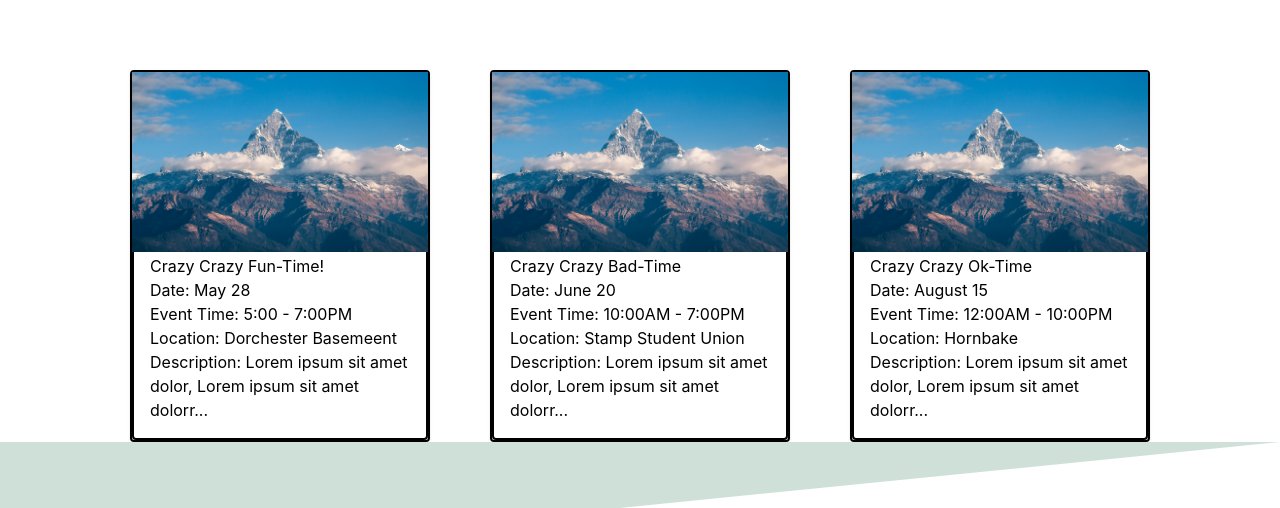
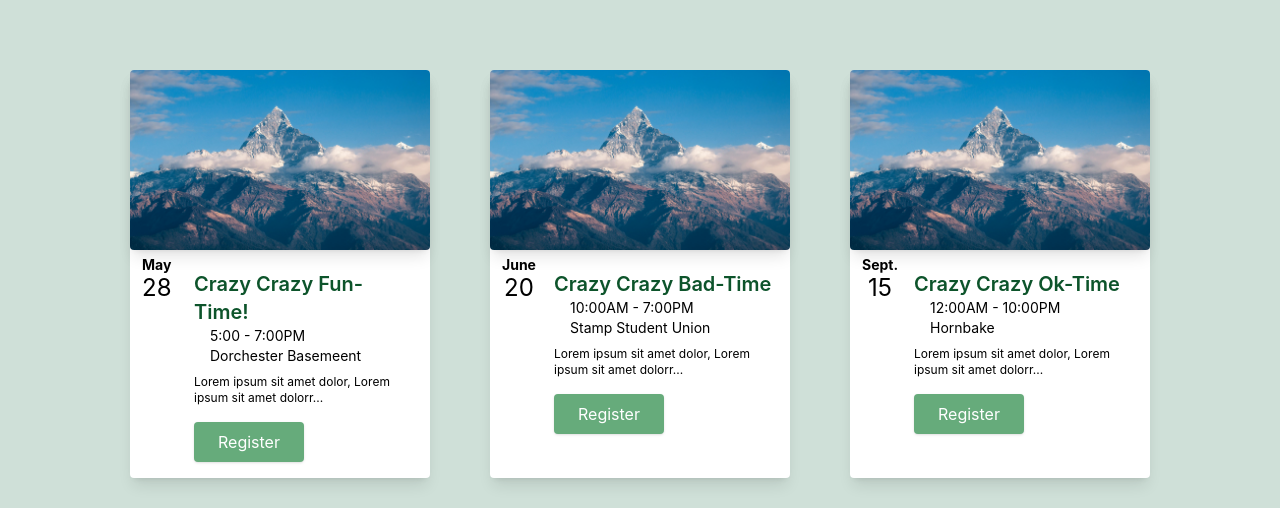
Before and after one commit to campuscoderscrew/hglo, a React (Vite) app: page / in a window 1280 px wide. Shown: the part 282-790 px from the top of the page. Built offline with nearby package versions, Linux system fonts and the light colour scheme.

Commit message:
added more changes to event components

```diff
--- a/src/pages/Events.jsx
+++ b/src/pages/Events.jsx
@@ -28,48 +28,85 @@ export default function Events() {
     {
       imgSrc: "mountains-placeholder.jpg",
       eventName: "Crazy Crazy Ok-Time",
-      dateMonth: "August",
+      dateMonth: "Sept.",
       dateDay: "15",
       dateTime: "12:00AM - 10:00PM",
       location: "Hornbake",
       descriptionEvent:
         " Lorem ipsum sit amet dolor, Lorem ipsum sit amet dolorr...",
     },
+    {
+      imgSrc: "mountains-placeholder.jpg",
+      eventName: "Crazy Crazy Ok-Time",
+      dateMonth: "Aug.",
+      dateDay: "15",
+      dateTime: "12:00AM - 10:00PM",
+      location: "Hornbake",
+      descriptionEvent:
+        " Lorem ipsum sit amet dolor, Lorem ipsum sit amet dolorr...",
+    },
+    {
+      imgSrc: "mountains-placeholder.jpg",
+      eventName: "Crazy Crazy Ok-Time",
+      dateMonth: "Aug.",
+      dateDay: "15",
+      dateTime: "12:00AM - 10:00PM",
+      location: "Hornbake",
+      descriptionEvent:
+        " Lorem ipsum sit amet dolor, Lorem ipsum sit amet dolorr...",
+    },
+
   ];
 
   return (
     <>
-      <h1 className="mt-[10vw] text-3xl text-center font-bold mb-5">Events</h1>
+      <body className="bg-[#CFE0D8]"> {/* make the full background later*/ }
+        <h1 className="mt-[10vw] text-3xl text-center font-bold mb-5">
+          Events
+        </h1>
         <h3 className="text-center text-xl">
           Come join us and socialize + have fun at one of our events!
         </h3>
-      <h3 className= "text-center mb-24 font-sans text-xl">
+        <h3 className="text-center mb-24 font-sans text-xl">
           They're open to all prospective students.
         </h3>
-      <ul className = "flex flex-wrap justify-center gap-15">
+        <ul className="flex flex-wrap justify-center gap-15">
           {eventCards.map((eventCard, index) => {
             return (
-            <li
-              key={index}
-              className=" border-2 mt-4 rounded shadow w-75"
-            >
+              <li key={index} className=" bg-white mt-4 rounded shadow-lg w-75">
                 <img
-                className="w-full h-45 object-cover object-center mx-auto"
+                  className="w-full h-45 object-cover object-center mx-auto rounded shadow-lg"
                   src={eventCard.imgSrc}
                 />{" "}
-              <div className="border-2 rounded -mt-4 p-4">
-                <h1>{eventCard.eventName}</h1>
-                <p>
-                  Date: {eventCard.dateMonth} {eventCard.dateDay}
+                <div className="relative z-50 rounded -mt-1 p-4">
+                  <h1 className="text-green-900 font-semibold text-left ml-12 text-xl mt-2">
+                    {eventCard.eventName}
+                  </h1>
+                  <p className="text-left ml-16 text-sm ">
+                    {eventCard.dateTime}
                   </p>
-                <p>Event Time: {eventCard.dateTime}</p>
-                <p>Location: {eventCard.location}</p>
-                <p>Description: {eventCard.descriptionEvent}</p>
+                  <p className="text-left ml-16 text-sm">
+                    {eventCard.location}
+                  </p>
+                  <div className="absolute top-2 left-1 rounded px-2 py-1 text-center">
+                    <p className="text-sm font-bold leading-none">
+                      {eventCard.dateMonth}
+                    </p>
+                    <p className="text-2xl font bold leading-none mt-1">
+                      {eventCard.dateDay}
+                    </p>
+                  </div>
+
+                  <p className="text-left text-xs ml-12 mt-2">
+                    {eventCard.descriptionEvent}
+                  </p>
+                  <button className="bg-[#66AB7B] rounded text-white bold px-6 py-2 cursor-pointer shadow mt-4 text-left ml-12">Register</button>
                 </div>
               </li>
             );
           })}
         </ul>
+      </body>
     </>
   );
 }
```
Also changed, not shown: public/Location.svg (added), public/Time Machine.svg (added). Lines whose indentation alone changed are shown as unchanged.
